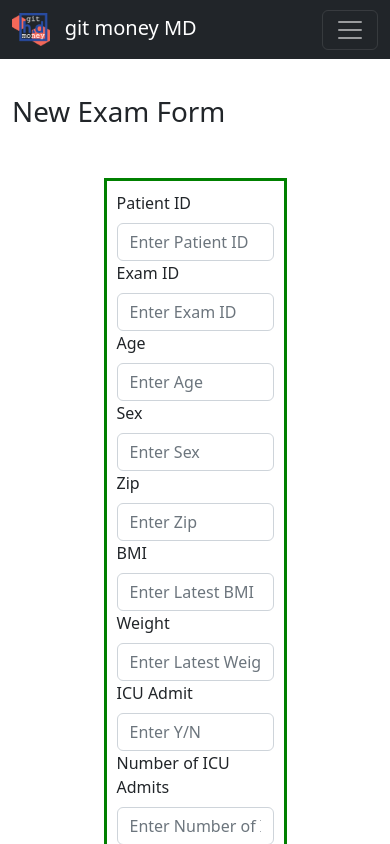
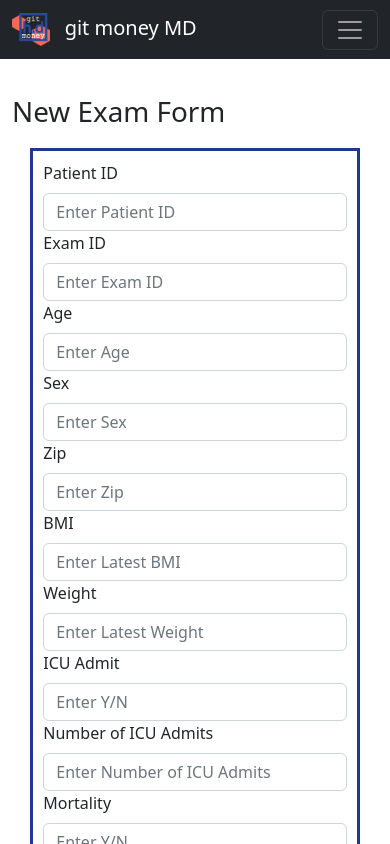
Before and after one commit to hd-gitmoney/xray-med-app, a React (Create React App) app in the folder client/: page /examform in a window 390 px wide. Shown: the top 844 px of the page. Built offline with nearby package versions, Linux system fonts and the light colour scheme.

Commit message:
Media queries for form

```diff
--- a/client/src/index.css
+++ b/client/src/index.css
@@ -32,9 +32,9 @@ body {
 
 .centerform {
   margin: auto;
-  margin-top: 50px;
+  margin-top: 20px;
   width: 50%;
-  border: 3px solid green;
+  border: 3px solid rgb(31, 55, 143);
   padding: 10px;
 }
 
@@ -60,4 +60,8 @@ body {
   .searchBar{
     width: 100%;
   }
+
+  .centerform {
+    width: 90%;
+  }
 }
```
